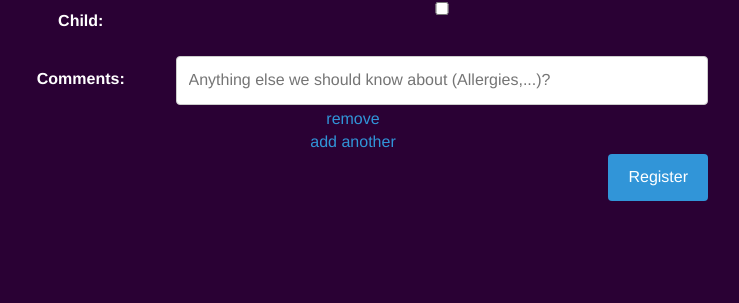
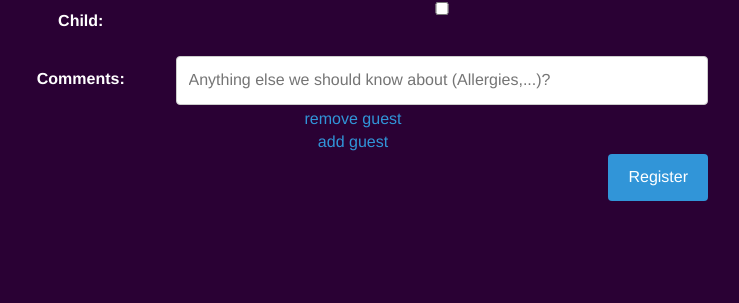
Before and after one commit to clemens-zauchner/wedding_website, a Django app: page /register/ in a window 1280 px wide. Shown: the part 385-688 px from the top of the page, without its empty margins (287-1026 px from the left). Run offline with Django 4.2, Linux system fonts and the light colour scheme; some libraries are stand-ins or nearby versions.

Commit message:
Change addtext and deletetext

```diff
--- a/django_wedding_website/wedding/templates/registration.html
+++ b/django_wedding_website/wedding/templates/registration.html
@@ -51,7 +51,10 @@
 <!-- Formset function -->
 <script type="text/javascript">
     $(function () {
-        $('.dynamic').formset();
+        $('.dynamic').formset({
+            addText: 'add guest',
+            deleteText: 'remove guest'
+        });
     })
 </script>
 {% endblock %}
```
